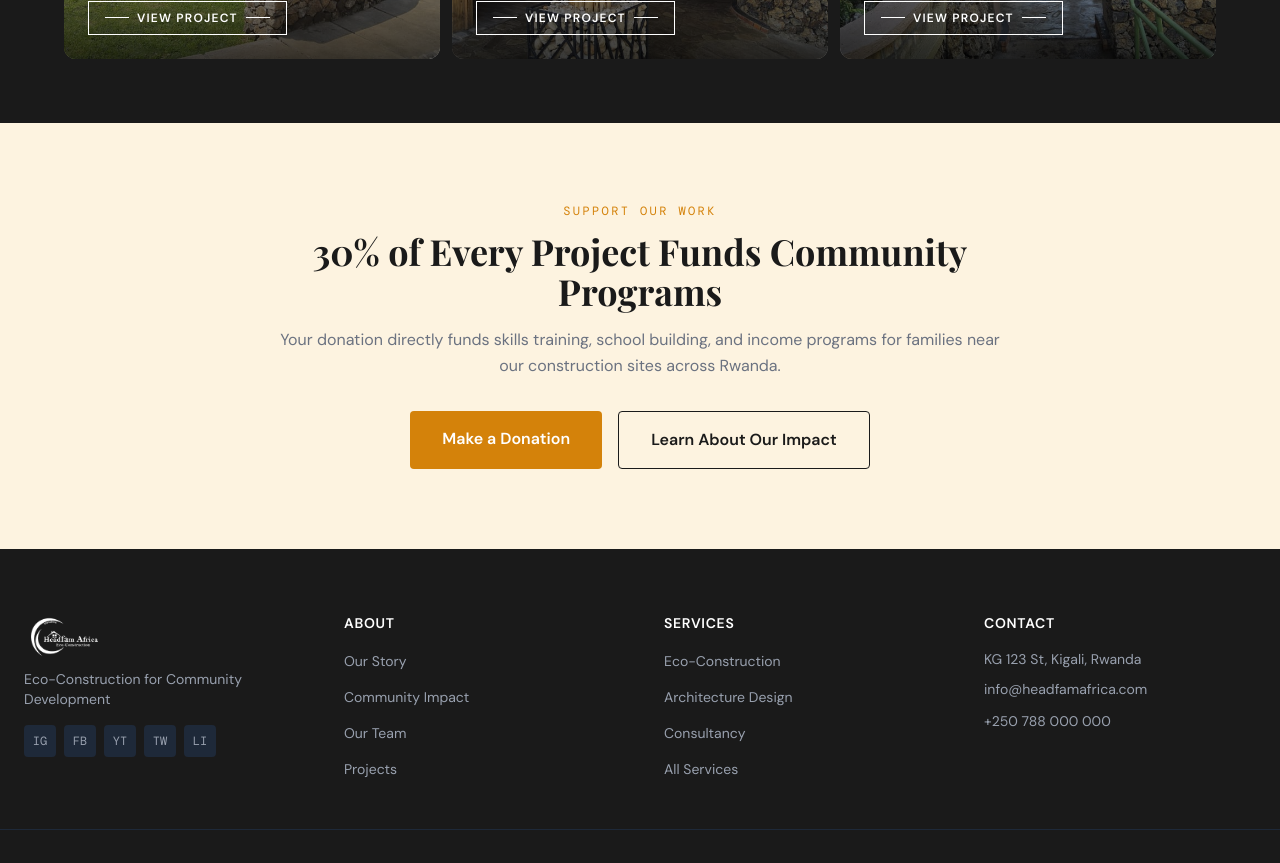
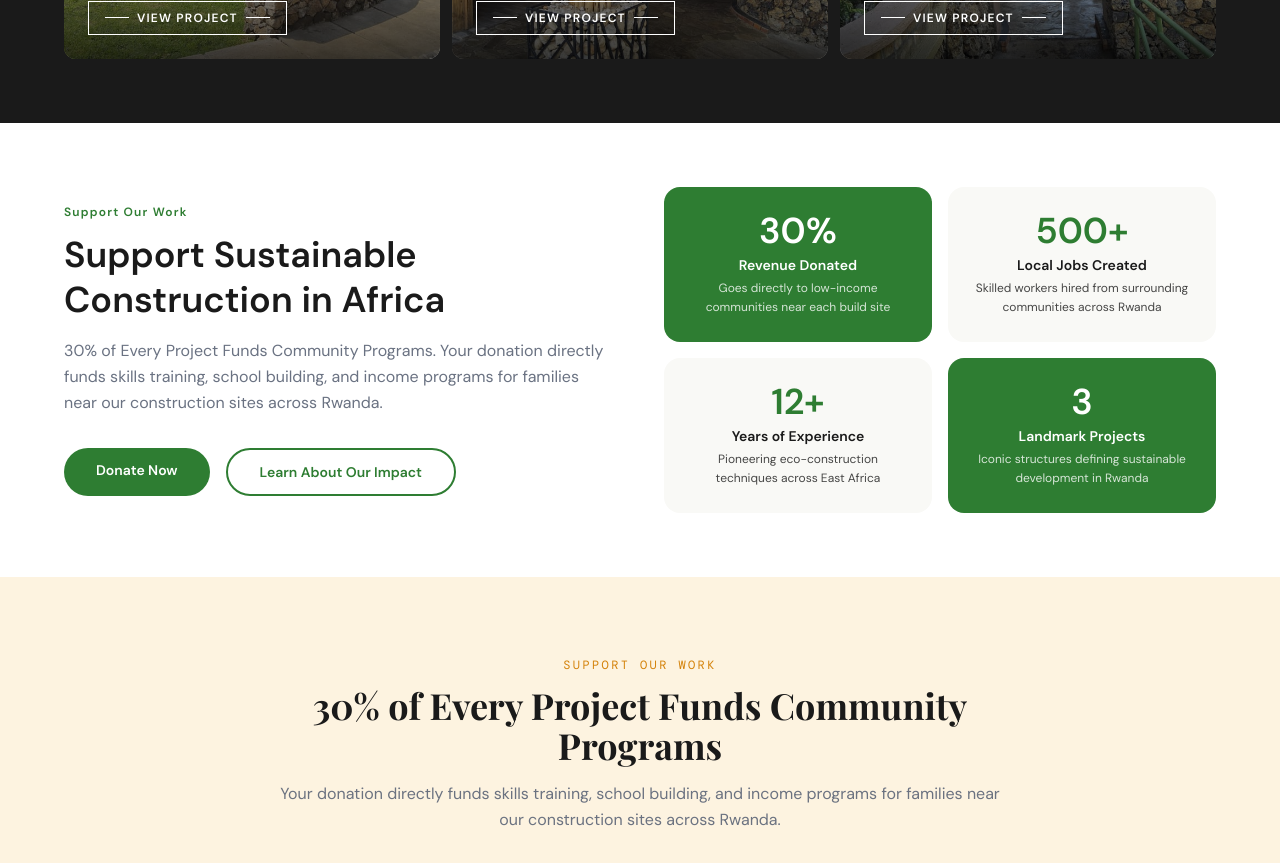
Before and after one commit to muhorakeye/Headfam, a React (Vite) app: page / in a window 1280 px wide. Shown: the part 2340-3203 px from the top of the page. Built offline with nearby package versions, Linux system fonts and the light colour scheme.

Commit message:
feat(home): add SupportOurWork section with impact copy, dual CTA buttons, and stats grid

```diff
--- /dev/null
+++ b/src/components/sections/Home/DonateBanner.d.ts
@@ -0,0 +1 @@
+export declare function DonateBanner(): JSX.Element;
--- /dev/null
+++ b/src/components/sections/Home/DonateBanner.jsx
@@ -0,0 +1,69 @@
+// DonateBanner — flat centered donation CTA, warm cream background
+import { useState } from "react";
+import { Link } from "react-router-dom";
+
+function DonateButton() {
+  const [hovered, setHovered] = useState(false);
+  return (
+    <Link
+      to="/donate"
+      className="px-10 py-4 text-sm font-semibold text-white rounded-none transition-colors duration-300"
+      style={{ backgroundColor: hovered ? "#a8873a" : "#C9A84C" }}
+      onMouseEnter={() => setHovered(true)}
+      onMouseLeave={() => setHovered(false)}
+    >
+      Donate Now
+    </Link>
+  );
+}
+
+function ImpactButton() {
+  const [hovered, setHovered] = useState(false);
+  return (
+    <Link
+      to="/about"
+      className="px-10 py-4 text-sm font-semibold text-white rounded-none transition-colors duration-300"
+      style={{ backgroundColor: hovered ? "#333333" : "#1a1a1a" }}
+      onMouseEnter={() => setHovered(true)}
+      onMouseLeave={() => setHovered(false)}
+    >
+      Learn About Our Impact
+    </Link>
+  );
+}
+
+export function DonateBanner() {
+  return (
+    <section
+      id="donate-banner"
+      className="py-20 px-6 text-center"
+      style={{ backgroundColor: "#fdf6e3" }}
+    >
+      <div className="max-w-3xl mx-auto">
+        <span
+          className="text-xs font-bold tracking-widest mb-4 block"
+          style={{ color: "#C9A84C" }}
+        >
+          SUPPORT OUR WORK
+        </span>
+
+        <h2
+          className="text-4xl md:text-5xl font-extrabold leading-tight mb-6"
+          style={{ color: "#1a1a1a" }}
+        >
+          30% of Every Project Funds Community Programs
+        </h2>
+
+        <p className="text-base md:text-lg text-gray-500 leading-relaxed mb-10 max-w-2xl mx-auto">
+          Your donation directly funds skills training, school building, and
+          income programs for families near our construction sites across Rwanda.
+        </p>
+
+        <div className="flex justify-center gap-4 flex-wrap">
+          <DonateButton />
+          <ImpactButton />
+        </div>
+      </div>
+    </section>
+  );
+}
--- /dev/null
+++ b/src/components/sections/Home/SupportOurWork.d.ts
@@ -0,0 +1 @@
+export declare function SupportOurWork(): JSX.Element;
--- /dev/null
+++ b/src/components/sections/Home/SupportOurWork.jsx
@@ -0,0 +1,129 @@
+// SupportOurWork — two-column CTA + stat grid, Home page below OurWork
+import { useState } from "react";
+import { Link } from "react-router-dom";
+
+const stats = [
+  {
+    number: "30%",
+    label: "Revenue Donated",
+    description: "Goes directly to low-income communities near each build site",
+    dark: true,
+  },
+  {
+    number: "500+",
+    label: "Local Jobs Created",
+    description: "Skilled workers hired from surrounding communities across Rwanda",
+    dark: false,
+  },
+  {
+    number: "12+",
+    label: "Years of Experience",
+    description: "Pioneering eco-construction techniques across East Africa",
+    dark: false,
+  },
+  {
+    number: "3",
+    label: "Landmark Projects",
+    description: "Iconic structures defining sustainable development in Rwanda",
+    dark: true,
+  },
+];
+
+function StatBox({ stat }) {
+  return (
+    <div
+      className="rounded-2xl p-6 text-center"
+      style={{ backgroundColor: stat.dark ? "#2E7D32" : "#f9f9f6" }}
+    >
+      <p
+        className="text-4xl font-extrabold mb-1"
+        style={{ color: stat.dark ? "white" : "#2E7D32" }}
+      >
+        {stat.number}
+      </p>
+      <p
+        className="text-sm font-semibold mb-1"
+        style={{ color: stat.dark ? "white" : "#1a1a1a" }}
+      >
+        {stat.label}
+      </p>
+      <p
+        className="text-xs leading-relaxed opacity-80"
+        style={{ color: stat.dark ? "white" : "#1a1a1a" }}
+      >
+        {stat.description}
+      </p>
+    </div>
+  );
+}
+
+function PrimaryButton() {
+  const [hovered, setHovered] = useState(false);
+  return (
+    <Link
+      to="/contact"
+      className="px-8 py-3 rounded-full font-semibold text-sm text-white transition-colors duration-300"
+      style={{ backgroundColor: hovered ? "#C9A84C" : "#2E7D32" }}
+      onMouseEnter={() => setHovered(true)}
+      onMouseLeave={() => setHovered(false)}
+    >
+      Donate Now
+    </Link>
+  );
+}
+
+function OutlinedButton() {
+  const [hovered, setHovered] = useState(false);
+  return (
+    <Link
+      to="/about"
+      className="px-8 py-3 rounded-full font-semibold text-sm transition-colors duration-300"
+      style={{
+        border: "2px solid #2E7D32",
+        backgroundColor: hovered ? "#2E7D32" : "transparent",
+        color: hovered ? "white" : "#2E7D32",
+      }}
+      onMouseEnter={() => setHovered(true)}
+      onMouseLeave={() => setHovered(false)}
+    >
+      Learn About Our Impact
+    </Link>
+  );
+}
+
+export function SupportOurWork() {
+  return (
+    <section id="support-our-work" className="py-16 px-6 md:px-16 bg-white">
+      <div className="flex flex-col md:flex-row items-center gap-12 max-w-6xl mx-auto">
+
+        {/* Left — text content */}
+        <div className="flex-1">
+          <p className="text-xs font-bold tracking-widest mb-3" style={{ color: "#2E7D32" }}>
+            Support Our Work
+          </p>
+          <h2 className="text-3xl md:text-4xl font-bold leading-tight mb-4" style={{ color: "#1a1a1a" }}>
+            Support Sustainable Construction in Africa
+          </h2>
+          <p className="text-base text-gray-500 leading-relaxed mb-8">
+            30% of Every Project Funds Community Programs. Your donation directly funds skills training, school building, and income programs for families
+             near our construction sites across Rwanda.
+          </p>
+          <div className="flex flex-wrap gap-4">
+            <PrimaryButton />
+            <OutlinedButton />
+          </div>
+        </div>
+
+        {/* Right — 2x2 stat grid */}
+        <div className="flex-1 w-full">
+          <div className="grid grid-cols-2 gap-4">
+            {stats.map((stat) => (
+              <StatBox key={stat.label} stat={stat} />
+            ))}
+          </div>
+        </div>
+
+      </div>
+    </section>
+  );
+}
--- a/src/components/sections/Home/index.ts
+++ b/src/components/sections/Home/index.ts
@@ -2,3 +2,5 @@ export { default as HeroCarousel } from './HeroCarousel';
 export { ImpactStats } from './ImpactStats';
 export { WhatWeBuild } from './WhatWeBuild';
 export { OurWork } from './OurWork';
+export { SupportOurWork } from './SupportOurWork';
+export { DonateBanner } from './DonateBanner';
--- a/src/components/sections/index.ts
+++ b/src/components/sections/index.ts
@@ -1,3 +1,3 @@
 // Re-exports all section components by page
-export { ImpactStats, HeroCarousel, WhatWeBuild, OurWork } from './Home';
+export { ImpactStats, HeroCarousel, WhatWeBuild, OurWork, SupportOurWork, DonateBanner } from './Home';
 export { DonationCTA } from './Donate';
--- a/src/pages/HomePage.tsx
+++ b/src/pages/HomePage.tsx
@@ -1,6 +1,6 @@
 // HomePage — hero, impact stats, services overview, featured projects, community, donate CTA
 // Sections to be built in next phase
-import { ImpactStats, DonationCTA, WhatWeBuild, OurWork } from '../components/sections';
+import { ImpactStats, DonationCTA, WhatWeBuild, OurWork, SupportOurWork } from '../components/sections';
 // @ts-ignore — plain JSX component, no type declarations
 import HeroCarousel from '../components/sections/Home/HeroCarousel';
 
@@ -15,6 +15,8 @@ export function HomePage() {
 
       <OurWork />
 
+      <SupportOurWork />
+
       <DonationCTA />
     </main>
   );
```
